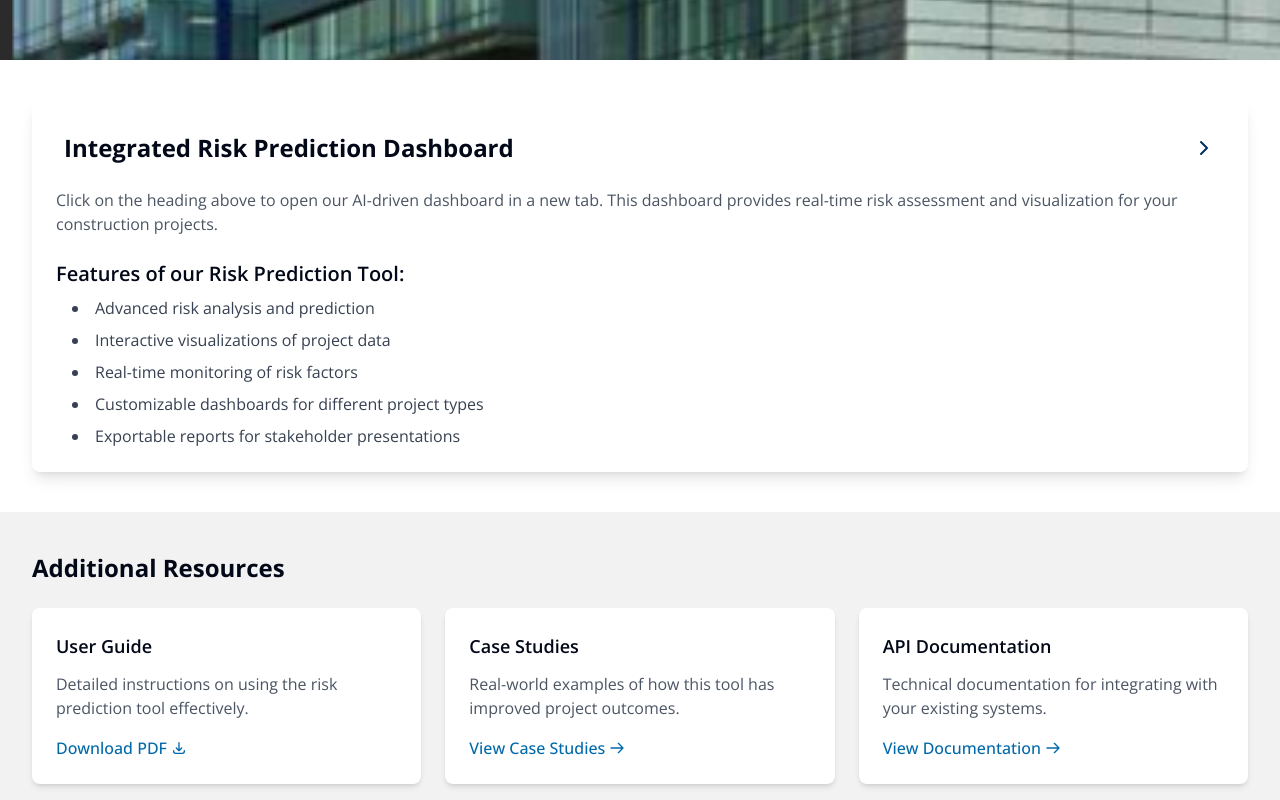
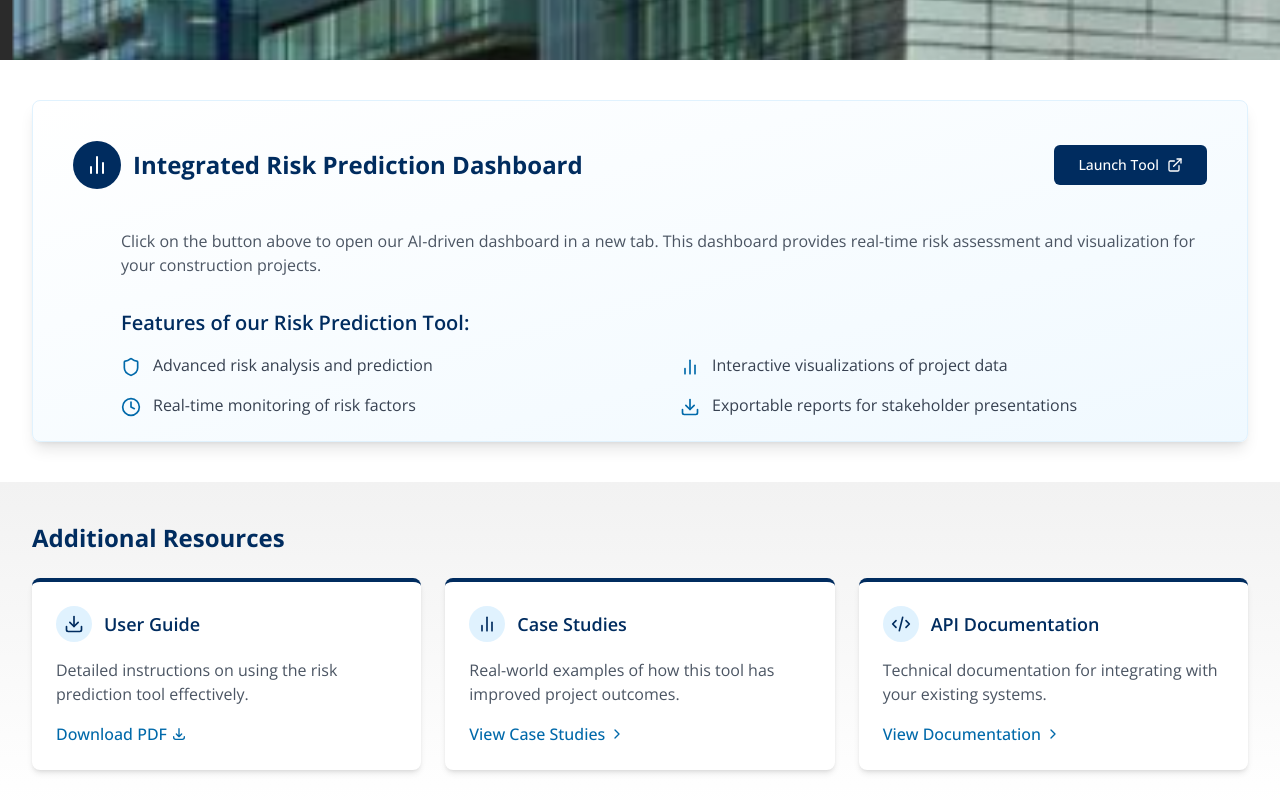
Before and after one commit to 1priyayadav/lnt-risk-vision-ai, a React (Vite) app: page /tool in a window 1280 px wide. Shown: the part 320-1120 px from the top of the page. Built offline with nearby package versions, Linux system fonts and the light colour scheme.

Commit message:
Refactor: Improve index page design
Enhance the index page with visual improvements, including the use of icons, a blue color scheme, and a more prominent display for the model's clickable button.

```diff
--- a/src/pages/Tool.tsx
+++ b/src/pages/Tool.tsx
@@ -1,8 +1,10 @@
+
 import Navbar from "../components/Navbar";
 import Footer from "../components/Footer";
-import { useState, useEffect } from "react";
+import { useState } from "react";
 import { toast } from "sonner";
-import { ChevronRight } from "lucide-react";
+import { ChevronRight, BarChart2, Shield, Clock, Download, ExternalLink } from "lucide-react";
+import { Button } from "@/components/ui/button";
 
 const Tool = () => {
   const handleOpenModel = () => {
@@ -20,7 +22,7 @@ const Tool = () => {
           minHeight: "300px"
         }}>
           <div className="lt-container bg-black bg-opacity-50 py-10 rounded-lg">
-            <h1 className="text-3xl font-bold mb-4 text-white">Risk Prediction Tool</h1>
+            <h1 className="text-3xl md:text-4xl font-bold mb-4 text-white">Risk Prediction Tool</h1>
             <p className="text-xl text-white">
               Use our AI-powered tool to analyze and predict risks for your construction projects
             </p>
@@ -30,30 +32,57 @@ const Tool = () => {
         {/* Tool Link Section */}
         <section className="py-10">
           <div className="lt-container">
-            <div className="bg-white rounded-lg shadow-lg p-6">
+            <div className="bg-gradient-to-br from-white to-sky-50 rounded-lg shadow-lg p-6 border border-sky-100">
               <div
-                className="flex justify-between items-center cursor-pointer hover:bg-lt-gray hover:bg-opacity-10 p-2 rounded-lg transition-all"
+                className="flex justify-between items-center cursor-pointer hover:bg-sky-100 p-4 rounded-lg transition-all group"
                 onClick={handleOpenModel}
               >
-                <h2 className="text-2xl font-bold">Integrated Risk Prediction Dashboard</h2>
-                <div className="text-lt-blue">
-                  <ChevronRight size={24} />
+                <div className="flex items-center gap-3">
+                  <div className="bg-lt-blue p-3 rounded-full text-white">
+                    <BarChart2 size={24} />
+                  </div>
+                  <h2 className="text-2xl font-bold text-lt-blue">Integrated Risk Prediction Dashboard</h2>
                 </div>
+                <Button
+                  onClick={handleOpenModel}
+                  className="bg-lt-blue hover:bg-lt-light-blue text-white font-medium flex items-center gap-2 px-6 py-5"
+                >
+                  Launch Tool <ExternalLink size={18} />
+                </Button>
               </div>
 
-              <p className="text-gray-600 mt-4">
-                Click on the heading above to open our AI-driven dashboard in a new tab.
+              <p className="text-gray-600 mt-6 ml-16">
+                Click on the button above to open our AI-driven dashboard in a new tab.
                 This dashboard provides real-time risk assessment and visualization for your construction projects.
               </p>
 
-              <div className="mt-6">
-                <h3 className="text-xl font-semibold mb-2">Features of our Risk Prediction Tool:</h3>
-                <ul className="list-disc list-inside space-y-2 text-gray-700 pl-4">
-                  <li>Advanced risk analysis and prediction</li>
-                  <li>Interactive visualizations of project data</li>
-                  <li>Real-time monitoring of risk factors</li>
-                  <li>Customizable dashboards for different project types</li>
-                  <li>Exportable reports for stakeholder presentations</li>
+              <div className="mt-8 ml-16">
+                <h3 className="text-xl font-semibold mb-4 text-lt-blue">Features of our Risk Prediction Tool:</h3>
+                <ul className="grid grid-cols-1 md:grid-cols-2 gap-4">
+                  <li className="flex items-start gap-3">
+                    <div className="text-lt-light-blue mt-1">
+                      <Shield size={20} />
+                    </div>
+                    <span className="text-gray-700">Advanced risk analysis and prediction</span>
+                  </li>
+                  <li className="flex items-start gap-3">
+                    <div className="text-lt-light-blue mt-1">
+                      <BarChart2 size={20} />
+                    </div>
+                    <span className="text-gray-700">Interactive visualizations of project data</span>
+                  </li>
+                  <li className="flex items-start gap-3">
+                    <div className="text-lt-light-blue mt-1">
+                      <Clock size={20} />
+                    </div>
+                    <span className="text-gray-700">Real-time monitoring of risk factors</span>
+                  </li>
+                  <li className="flex items-start gap-3">
+                    <div className="text-lt-light-blue mt-1">
+                      <Download size={20} />
+                    </div>
+                    <span className="text-gray-700">Exportable reports for stakeholder presentations</span>
+                  </li>
                 </ul>
               </div>
             </div>
@@ -61,13 +90,18 @@ const Tool = () => {
         </section>
 
         {/* Additional Resources */}
-        <section className="py-10 bg-lt-gray">
+        <section className="py-10 bg-gradient-to-b from-lt-gray to-white">
           <div className="lt-container">
-            <h2 className="text-2xl font-bold mb-6">Additional Resources</h2>
+            <h2 className="text-2xl font-bold mb-6 text-lt-blue">Additional Resources</h2>
 
             <div className="grid grid-cols-1 md:grid-cols-3 gap-6">
-              <div className="bg-white p-6 rounded-lg shadow-md">
-                <h3 className="text-lg font-semibold mb-3">User Guide</h3>
+              <div className="bg-white p-6 rounded-lg shadow-md border-t-4 border-lt-blue hover:shadow-xl transition-all">
+                <div className="flex items-center gap-3 mb-4">
+                  <div className="p-2 bg-sky-100 rounded-full text-lt-blue">
+                    <Download size={20} />
+                  </div>
+                  <h3 className="text-lg font-semibold text-lt-blue">User Guide</h3>
+                </div>
                 <p className="text-gray-600 mb-4">
                   Detailed instructions on using the risk prediction tool effectively.
                 </p>
@@ -79,29 +113,37 @@ const Tool = () => {
                 </a>
               </div>
 
-              <div className="bg-white p-6 rounded-lg shadow-md">
-                <h3 className="text-lg font-semibold mb-3">Case Studies</h3>
+              <div className="bg-white p-6 rounded-lg shadow-md border-t-4 border-lt-blue hover:shadow-xl transition-all">
+                <div className="flex items-center gap-3 mb-4">
+                  <div className="p-2 bg-sky-100 rounded-full text-lt-blue">
+                    <BarChart2 size={20} />
+                  </div>
+                  <h3 className="text-lg font-semibold text-lt-blue">Case Studies</h3>
+                </div>
                 <p className="text-gray-600 mb-4">
                   Real-world examples of how this tool has improved project outcomes.
                 </p>
                 <a href="#" className="text-lt-light-blue hover:underline font-medium flex items-center">
                   View Case Studies
-                  <svg className="ml-1 w-4 h-4" fill="none" viewBox="0 0 24 24" stroke="currentColor">
-                    <path strokeLinecap="round" strokeLinejoin="round" strokeWidth={2} d="M14 5l7 7m0 0l-7 7m7-7H3" />
-                  </svg>
+                  <ChevronRight className="ml-1 w-4 h-4" />
                 </a>
               </div>
 
-              <div className="bg-white p-6 rounded-lg shadow-md">
-                <h3 className="text-lg font-semibold mb-3">API Documentation</h3>
+              <div className="bg-white p-6 rounded-lg shadow-md border-t-4 border-lt-blue hover:shadow-xl transition-all">
+                <div className="flex items-center gap-3 mb-4">
+                  <div className="p-2 bg-sky-100 rounded-full text-lt-blue">
+                    <svg className="w-5 h-5 text-lt-blue" fill="none" viewBox="0 0 24 24" stroke="currentColor">
+                      <path strokeLinecap="round" strokeLinejoin="round" strokeWidth={2} d="M10 20l4-16m4 4l4 4-4 4M6 16l-4-4 4-4" />
+                    </svg>
+                  </div>
+                  <h3 className="text-lg font-semibold text-lt-blue">API Documentation</h3>
+                </div>
                 <p className="text-gray-600 mb-4">
                   Technical documentation for integrating with your existing systems.
                 </p>
                 <a href="#" className="text-lt-light-blue hover:underline font-medium flex items-center">
                   View Documentation
-                  <svg className="ml-1 w-4 h-4" fill="none" viewBox="0 0 24 24" stroke="currentColor">
-                    <path strokeLinecap="round" strokeLinejoin="round" strokeWidth={2} d="M14 5l7 7m0 0l-7 7m7-7H3" />
-                  </svg>
+                  <ChevronRight className="ml-1 w-4 h-4" />
                 </a>
               </div>
             </div>
```
